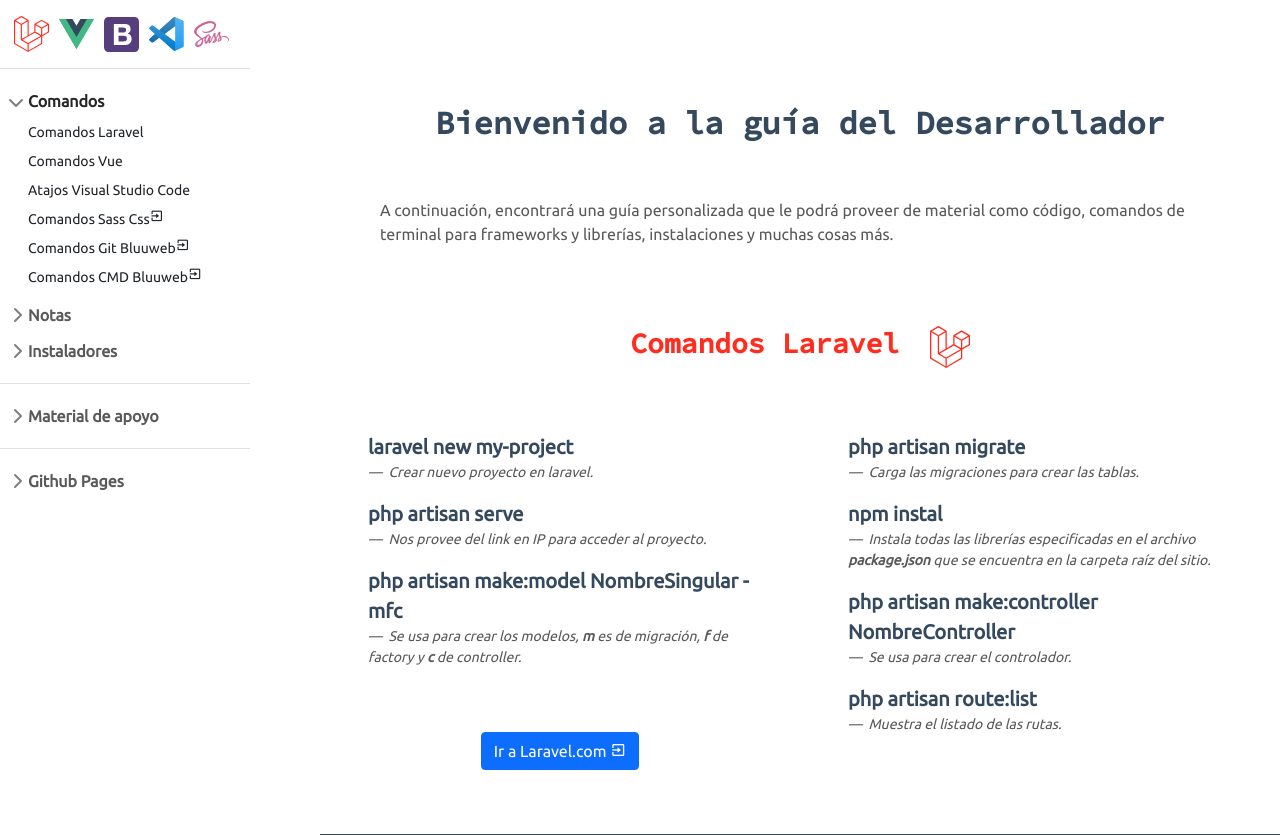
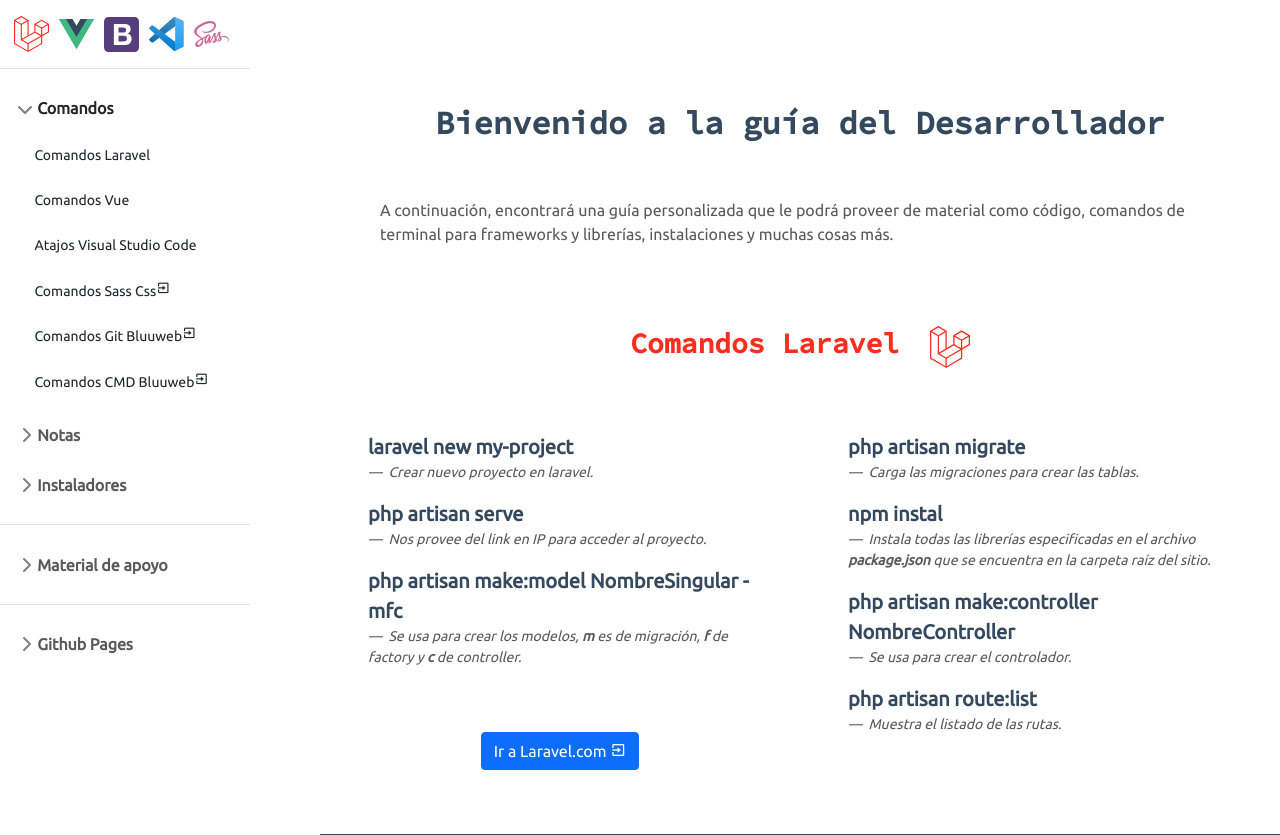
Before and after one commit to BigJack2/guia-del-desarrollador, a PHP site: page / in a window 1280 px wide, after a click on "Comandos". Shown: the top 835 px of the page. Run offline with PHP 8.4, Linux system fonts and the light colour scheme.

Commit message:
Add files via upload

```diff
--- a/css/sidebars.css
+++ b/css/sidebars.css
@@ -76,17 +76,21 @@
 .btn-toggle {
   display: inline-flex;
   align-items: center;
-  padding: .25rem .5rem;
+  padding: .7rem .7rem;
   font-weight: 600;
   color: rgba(0, 0, 0, .65);
   background-color: transparent;
-  border: 0;
+  border: none;
+  margin-left: 6px;
 }
 
 .btn-toggle:hover,
 .btn-toggle:focus {
   color: rgba(0, 0, 0, .85);
   background-color: #d2f4ea;
+  outline: 0 !important;
+  box-shadow: none !important;
+  transition: 0.5s;
 }
 
 .btn-toggle::before {
@@ -107,7 +111,7 @@
 
 .btn-toggle-nav a {
   display: inline-flex;
-  padding: .1875rem .5rem;
+  padding: .7rem .9rem;
   margin-top: .125rem;
   margin-left: 1.25rem;
   text-decoration: none;
```
